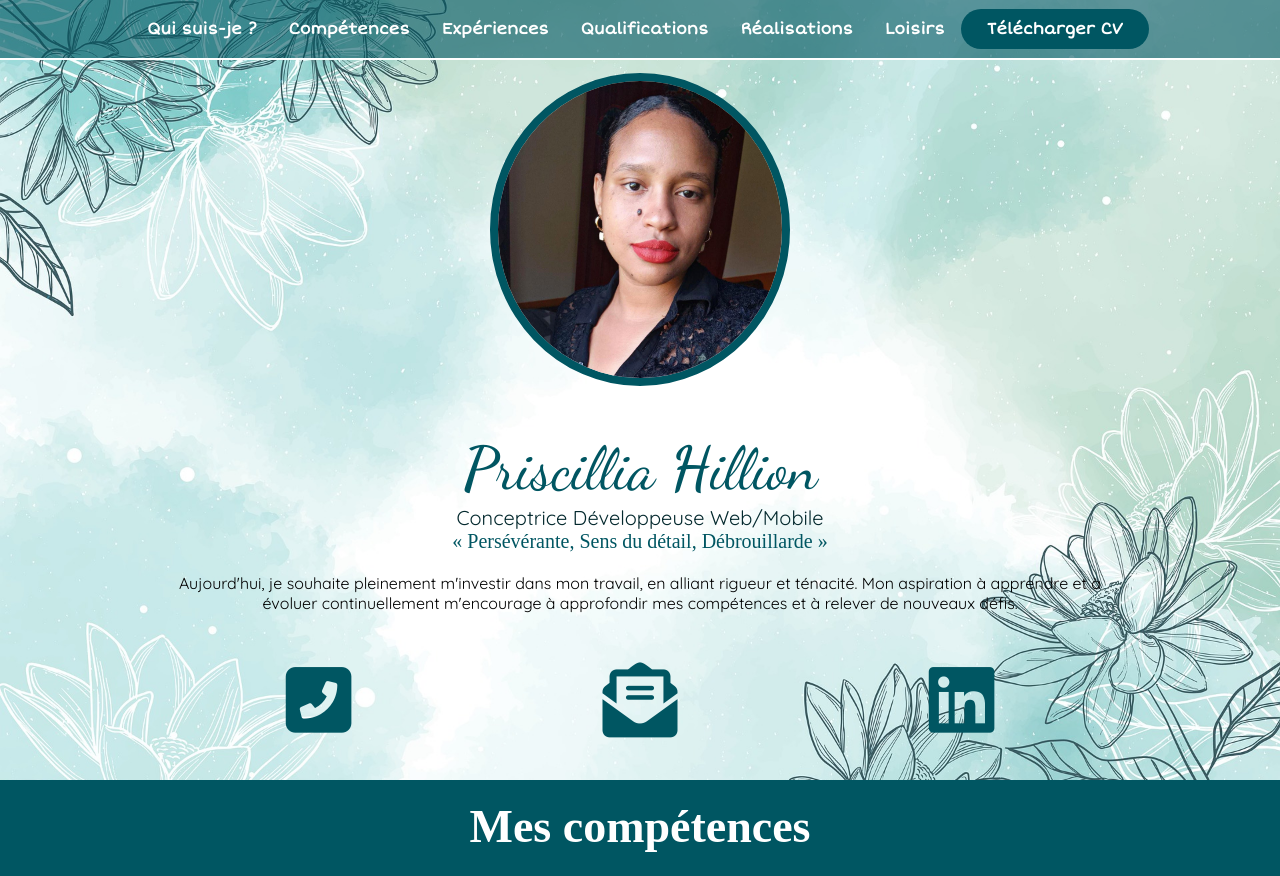
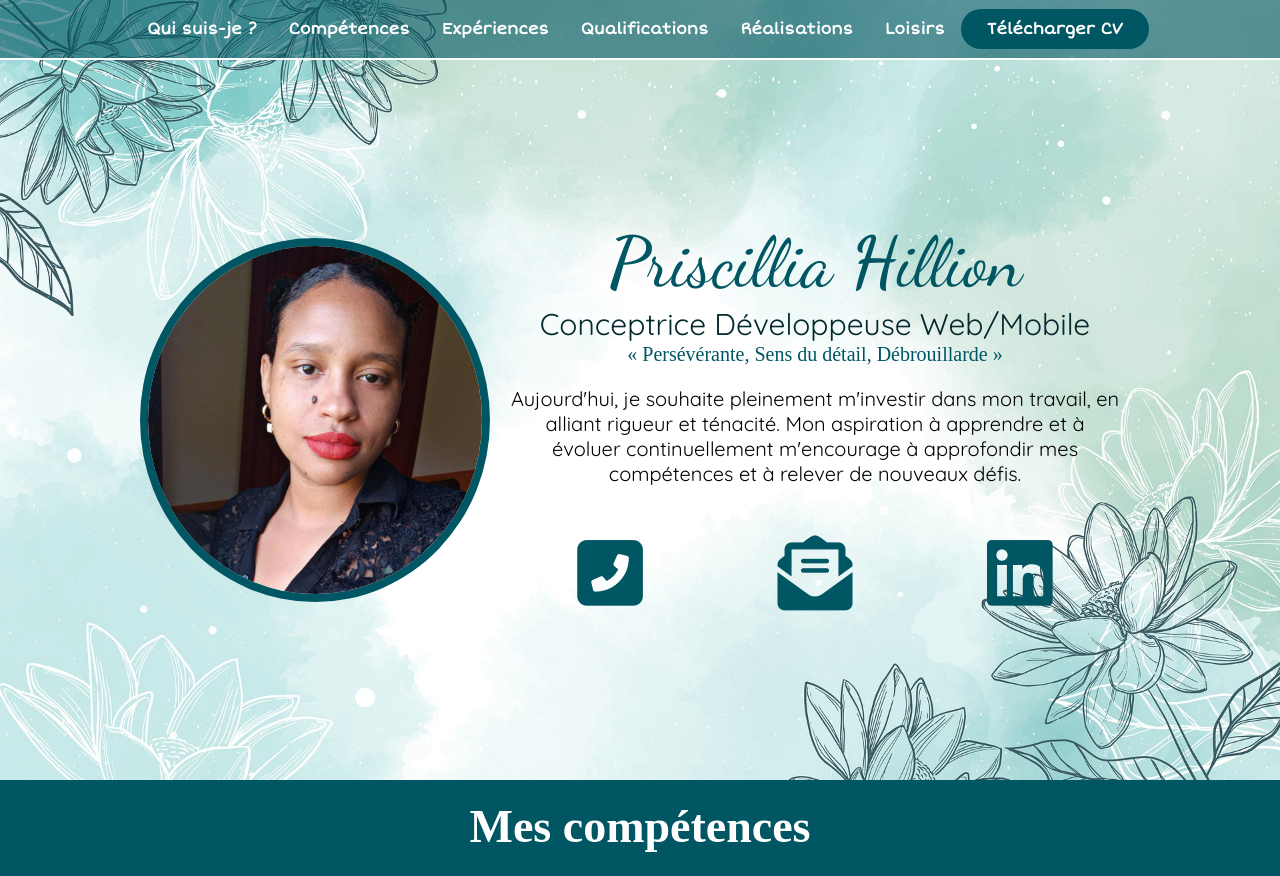
Before and after one commit to PriscilliaHilDev/mon-cv, a plain HTML site: page index.html in a window 1280 px wide. Shown: the top 876 px of the page. Drawn offline with Linux system fonts and the light colour scheme; a web font is replaced by a local one.

Commit message:
correction css

```diff
--- a/styling.css
+++ b/styling.css
@@ -170,25 +170,15 @@ body{
 }
 .portrait{
     display: flex;
-    flex-wrap: wrap;
-    justify-content: space-around;
+    justify-content: space-evenly;
     align-items: center;
-
 }
 
 /* Lorsque la largeur est inférieure ou égale à 1300px */
-@media screen and (max-width: 1300px) {
-    .persoImg {
-        width: 300px !important;
-    }
-    .names{
-        font-size: 60px  !important;
-    }
-    .job{
-        font-size: 20px  !important;
-    }
-    .descrip{
-        font-size: 16px  !important;
+@media screen and (max-width: 950px) {
+
+    .portrait{
+        flex-wrap: wrap;
     }
 
 }
@@ -220,6 +210,7 @@ body{
     width: 350px;
     border-radius:  50% ;
     border: 8px solid var(--vertDark);
+
 }
 
 .navIcon ul{
@@ -248,7 +239,6 @@ body{
 
 .infos{
     padding: 20px;
-    border-top-right-radius: 40px;
 }
 
 .descrip, .job, .quality, .names{
```
